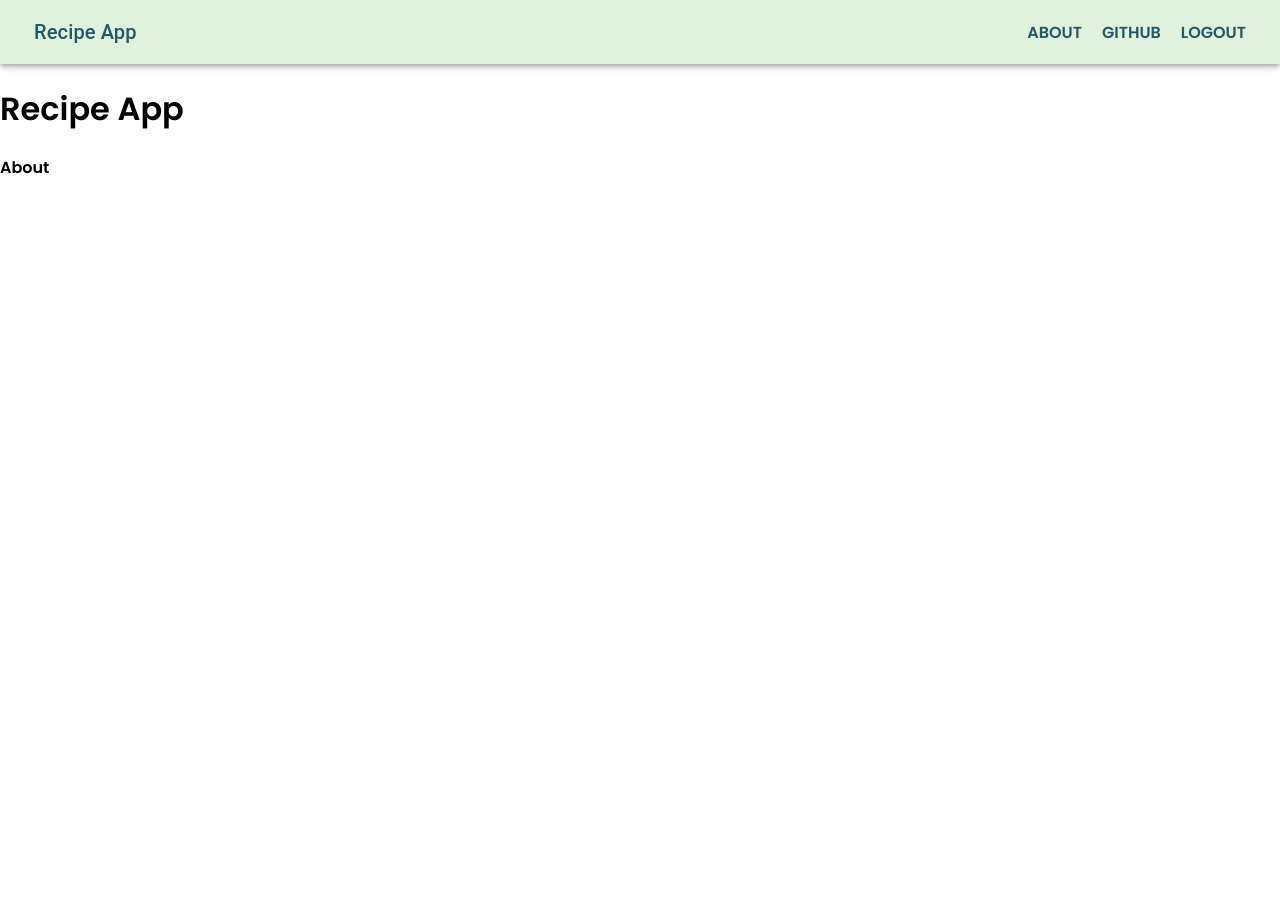
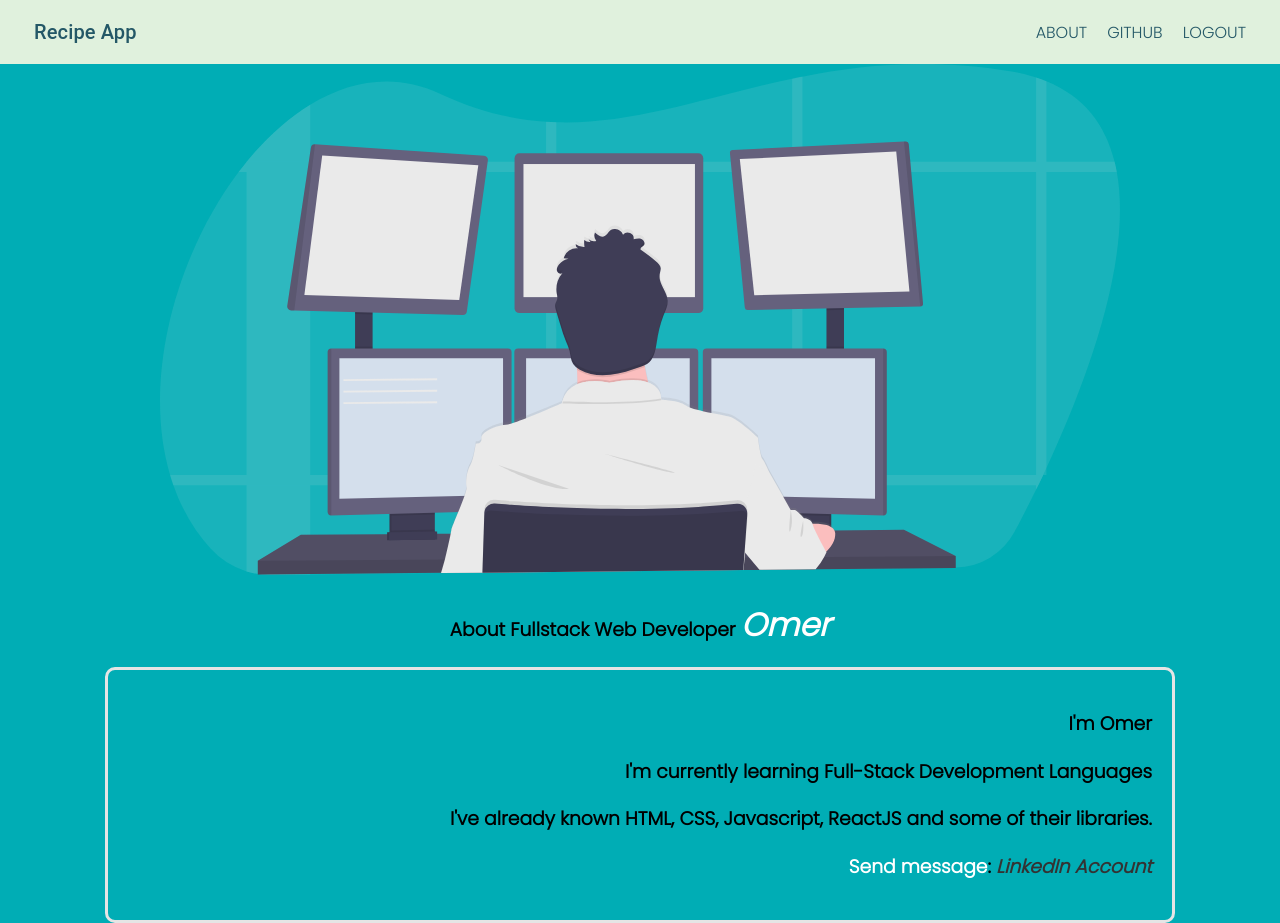
Before and after one commit to Omer-Cicek/recipe_app_router, a React (Create React App) app: page /about in a window 1280 px wide. Before the commit the page ends 800 px from the top, so only its background shows below. Built offline with nearby package versions, Linux system fonts and the light colour scheme; the HTML template or start-up script is replaced by a standard one.

Commit message:
about page added

```diff
--- a/src/App.css
+++ b/src/App.css
@@ -1,4 +1,4 @@
-@import url('https://fonts.googleapis.com/css2?family=Poppins:wght@600&display=swap');
+@import url('https://fonts.googleapis.com/css2?family=Poppins:wght@300&display=swap');
 body {
   font-family: 'Poppins', sans-serif;
 }
--- a/src/App.js
+++ b/src/App.js
@@ -11,7 +11,7 @@ function App() {
     <div className="App">
       <Router>
         <Navbar />
-        <h1>Recipe App</h1>
+        {/* <h1>Recipe App</h1> */}
         <Routes>
           <Route path="/" element={<Home />} />
           <Route path="/about" element={<About />} />
--- a/src/components/navbar/style.js
+++ b/src/components/navbar/style.js
@@ -8,6 +8,8 @@ const navbarStyling = {
     padding: '10px',
     transform: 'scale(1)',
     transition: 'transform .1s ease-in-out',
+    fontWeight: 500,
+
     '&:hover': {
       color: '#3993ad',
       transform: 'scale(1.1)',
--- a/src/pages/about/About.js
+++ b/src/pages/about/About.js
@@ -1,7 +1,41 @@
 import React from 'react';
+import coding from '../../assets/coding.svg';
+import { makeStyles } from '@mui/styles';
+import aboutStyling from './style';
+
+const useStyles = makeStyles(aboutStyling);
 
 const About = () => {
-  return <div>About</div>;
+  const classes = useStyles();
+  return (
+    <div className={classes.root}>
+      <img src={coding} alt="" className={classes.img} />
+      <h3>
+        About Fullstack Web Developer{' '}
+        <span className={classes.nameSpan}>Omer</span>
+      </h3>
+      <div className={classes.about}>
+        <h3>I'm Omer</h3>
+        <h3>I'm currently learning Full-Stack Development Languages</h3>
+        <h3>
+          I've already known HTML, CSS, Javascript, ReactJS and some of their
+          libraries.
+        </h3>
+        <h3>
+          {' '}
+          <span className={classes.whiteText}>Send message</span>:{' '}
+          <a
+            className={classes.link}
+            href="https://www.linkedin.com/in/omercicek97/"
+            target={'_blank'}
+            rel="noreferrer"
+          >
+            LinkedIn Account
+          </a>
+        </h3>
+      </div>
+    </div>
+  );
 };
 
 export default About;
--- a/src/pages/about/style.js
+++ b/src/pages/about/style.js
@@ -0,0 +1,37 @@
+const aboutStyling = {
+  root: {
+    background: 'linear-gradient( #00ADB5 , #00ADB5 )',
+    minHeight: '100vh',
+    textAlign: 'center',
+  },
+  nameSpan: {
+    color: 'white',
+    fontSize: '2rem',
+    fontStyle: 'italic',
+  },
+  img: {
+    width: '75%',
+  },
+  about: {
+    textAlign: 'right',
+    border: '3px #e5e5e5 solid',
+    padding: '20px',
+    borderRadius: '10px',
+    maxWidth: '80%',
+    margin: 'auto',
+  },
+  whiteText: {
+    color: 'white',
+  },
+  link: {
+    textDecoration: 'none',
+    color: '#333',
+    fontStyle: 'italic',
+    '&:hover': {
+      color: 'white',
+      transition: 'color .3s',
+    },
+  },
+};
+
+export default aboutStyling;
```
